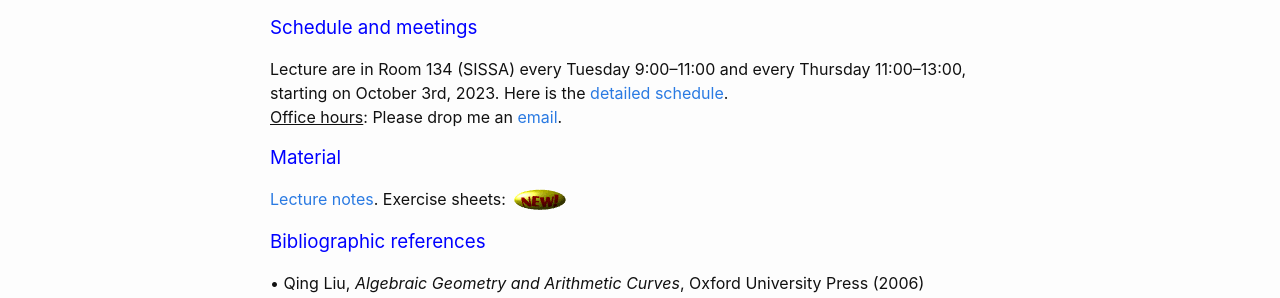
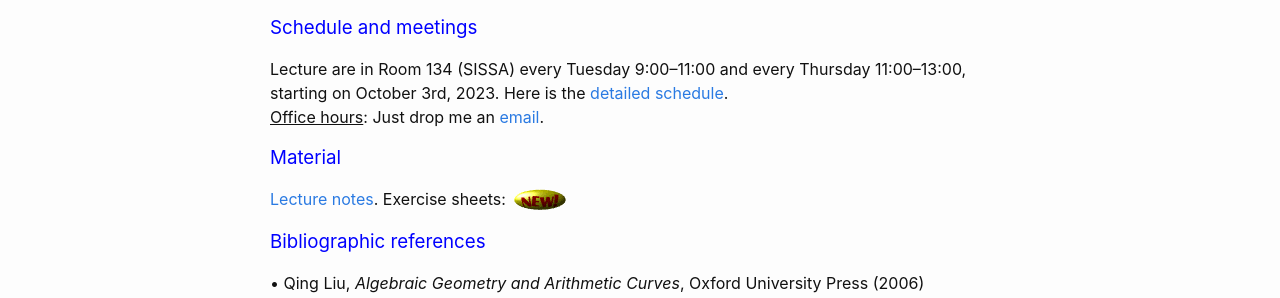
Before and after one commit to atricolfi/aricolfi.github.io, a Jekyll site: the page built from teaching.html, in a window 1280 px wide. Shown: the part 240-538 px from the top of the page. Built offline with Jekyll 4.4.1, drawn with Linux system fonts in a browser that asks for light colours.

Commit message:
Update teaching.html

```diff
--- a/teaching.html
+++ b/teaching.html
@@ -16,12 +16,12 @@
 Lecture are in Room 134 (SISSA) every Tuesday 9:00&#8211;11:00 and every Thursday 11:00&#8211;13:00, starting on October 3rd, 2023.
 Here is the <a href="/AGCOURSE/2023/AGschedule23.pdf">detailed schedule</a>.
         <br>
-<u>Office hours</u>: Please drop me an <a href="mailto:aricolfi@sissa.it">email</a>.
+<u>Office hours</u>: Just drop me an <a href="mailto:aricolfi@sissa.it">email</a>.
 <p>
 
 
    <h3> <p style="color:blue">Material</p> </h3>  <p>
-<a href="/AGCOURSE/AGnotes.pdf">Lecture notes</a>.
+<a href="/AGCOURSE/2023/LectureNotes.pdf">Lecture notes</a>.
 Exercise sheets: <!--<a href="/AGCOURSE/ExerciseSheet1.pdf">1</a>, <a href="/AGCOURSE/ExerciseSheet2.pdf">2</a>, <a href="/AGCOURSE/ExerciseSheet3.pdf">3</a>.-->
   <img moz-do-not-send="true" src="../../New.gif" alt=""
        width="60" height="25">
```
